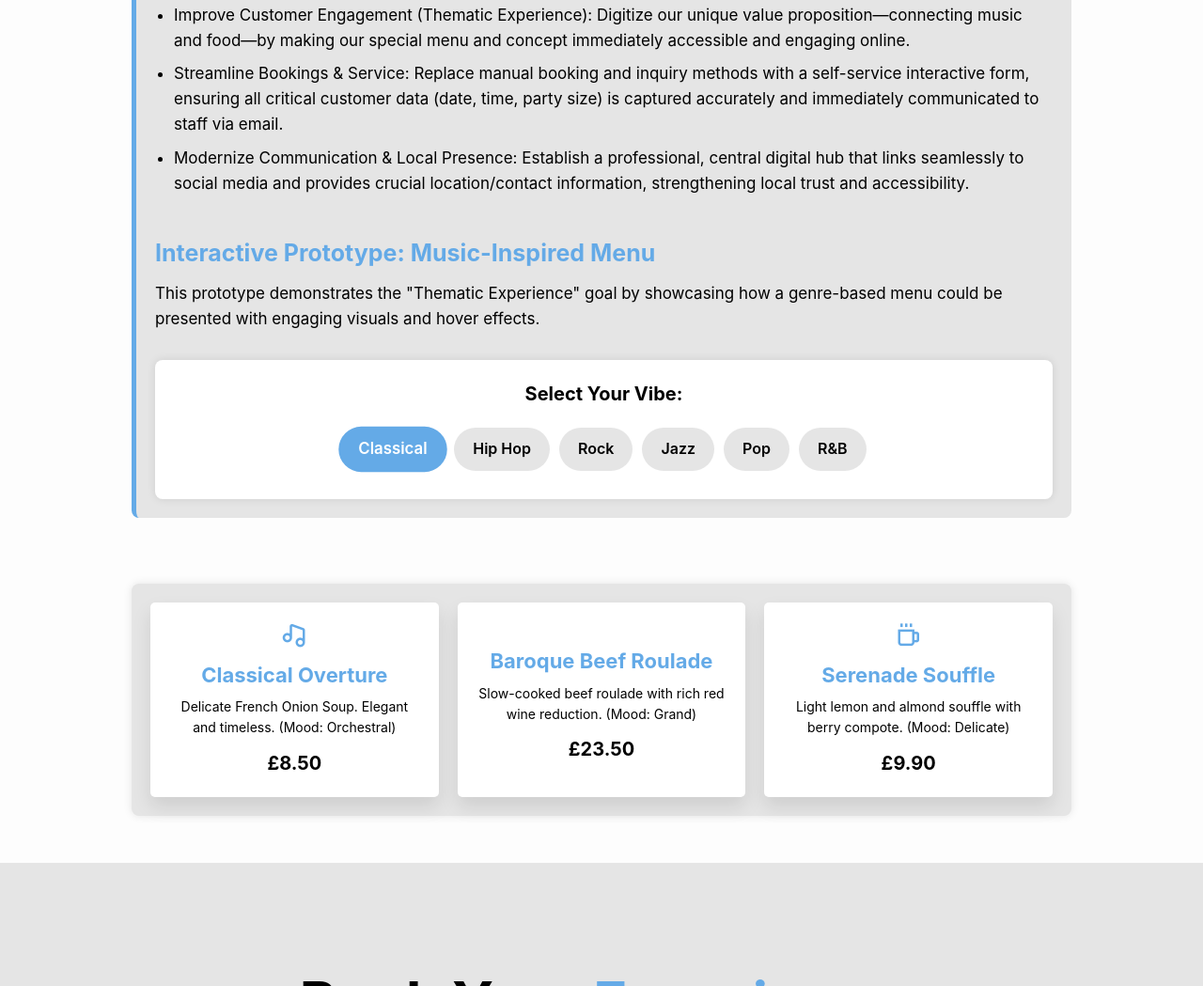
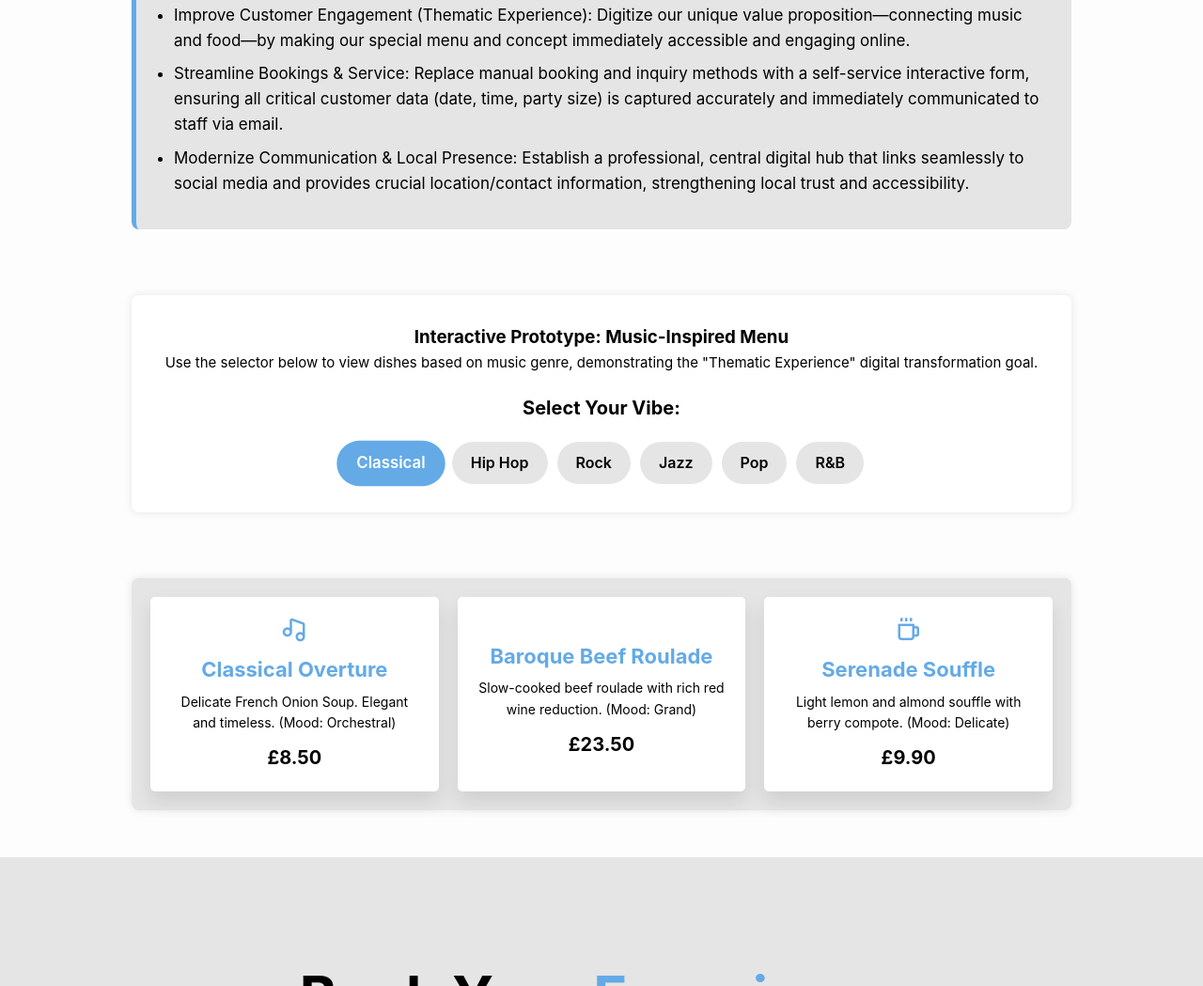
Before and after one commit to AhmedWakil-dot/ahmed-portfolio, a plain HTML site: page index.html in a window 1280 px wide. Shown: the part 4394-5443 px from the top of the page at 94% size. Drawn offline with nearby package versions, Linux system fonts and the light colour scheme; some icons are missing.

Commit message:
Refactor genre selection wheel and update headings
Reorganize the genre selection wheel and update the heading and description for clarity.

```diff
--- a/index.html
+++ b/index.html
@@ -195,11 +195,13 @@
                 <li>Streamline Bookings & Service: Replace manual booking and inquiry methods with a self-service interactive form, ensuring all critical customer data (date, time, party size) is captured accurately and immediately communicated to staff via email.</li>
                 <li>Modernize Communication & Local Presence: Establish a professional, central digital hub that links seamlessly to social media and provides crucial location/contact information, strengthening local trust and accessibility.</li>
             </ul>
-            <h3 class="sub-heading" style="margin-top: 4rem;">Interactive Prototype: Music-Inspired Menu</h3>
-            <p>This prototype demonstrates the "Thematic Experience" goal by showcasing how a genre-based menu could be presented with engaging visuals and hover effects.</p>
+        </div>
 
-            <!-- NEW: Genre Selection Wheel - This is the "Wheel" component -->
+        <!-- NEW: Genre Selection Wheel - This is the "Wheel" component, now separate from CTO text -->
         <div class="genre-selector-wrapper">
+            <h3 class="sub-heading" style="margin-top: 1rem;">Interactive Prototype: Music-Inspired Menu</h3>
+            <p style="font-size: 1.5rem; margin-bottom: 2rem;">Use the selector below to view dishes based on music genre, demonstrating the "Thematic Experience" digital transformation goal.</p>
+
             <h4 style="color: var(--text-color); margin-bottom: 1rem; font-size: 2rem;">Select Your Vibe:</h4>
             <div id="genre-selector" class="genre-selector">
                 <div class="genre-option active" data-genre="Classical">Classical</div>
@@ -209,8 +211,6 @@
                 <div class="genre-option" data-genre="Pop">Pop</div>
                 <div class="genre-option" data-genre="R&B">R&B</div>
             </div>
-            </div>
-
         </div>
 
         <!-- NEW: Interactive Menu Component - This menu updates based on the Wheel -->
```
Lines whose indentation alone changed are shown as unchanged.
